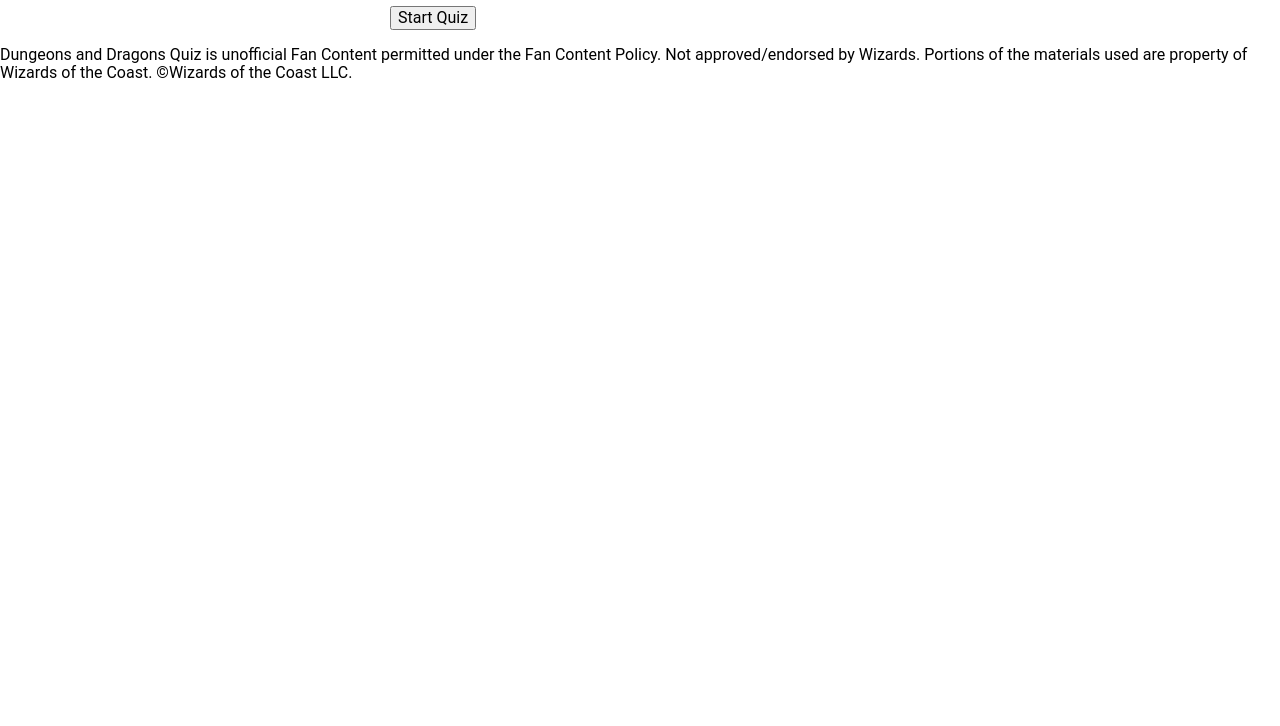
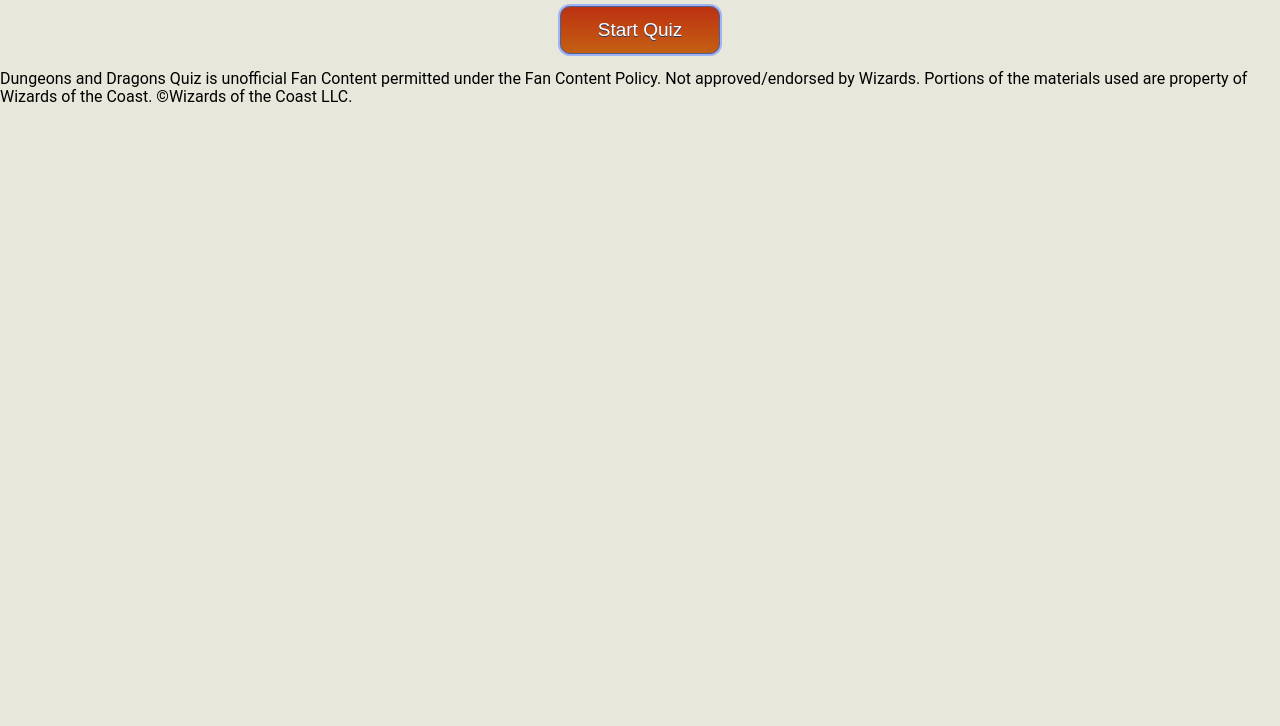
Before and after one commit to thinkful-ei-leopard/Keir_Ron_Quiz_App, a plain HTML site: page index.html in a window 1280 px wide. Shown: the part 74-800 px from the top of the page. Drawn offline with nearby package versions, Linux system fonts and the light colour scheme.

Commit message:
added basic styling, added background color and styles to the buttons

```diff
--- a/app.css
+++ b/app.css
@@ -13,7 +13,38 @@
 
 body {
     font-family: 'Roboto', sans-serif;
+    background-color: #e7e7db;
 }
+
+button {
+    margin: 0 auto;
+}
+
+/* Custom button styling */
+.buttonStyle {
+	box-shadow: 0px 0px 0px 2px #9fb4f2;
+	background:linear-gradient(to bottom, #bd3311 5%, #c46013 100%);
+	background-color:#bd3311;
+	border-radius:10px;
+	border:1px solid #4e6096;
+	display:inline-block;
+	cursor:pointer;
+	color:#ffffff;
+	font-family:Arial;
+	font-size:19px;
+	padding:12px 37px;
+	text-decoration:none;
+	text-shadow:0px 1px 0px #283966;
+}
+.buttonStyle:hover {
+	background:linear-gradient(to bottom, #c46013 5%, #bd3311 100%);
+	background-color:#c46013;
+}
+.buttonStyle:active {
+	position:relative;
+	top:1px;
+}
+
 
 .container {
     max-width: 500px;
--- a/app.js
+++ b/app.js
@@ -157,7 +157,7 @@
   return `
         <div class="container">
         <form>
-            <button type="submit" id="start-quiz-button">Start Quiz</button>
+            <button class="buttonStyle" type="submit" id="start-quiz-button">Start Quiz</button>
         </form>
         </div>
     `;
@@ -190,7 +190,7 @@
             <label for="answer-4">${answersArray.answers[3]}</label>
         </div>
 
-        <button type="submit" id="submit-quiz-button">Submit</button>
+        <button class="buttonStyle" type="submit" id="submit-quiz-button">Submit</button>
     </fieldset>
     <img src="${STORE.images[STORE.questionNumber].imageSrc}" alt="${STORE.images[STORE.questionNumber].imageAlt}">
     </form>
@@ -213,7 +213,7 @@
   </section>
 
   <form>
-      <button type="submit" id="next-question-button">Next Question<button>
+      <button class="buttonStyle" type="submit" id="next-question-button">Next Question<button>
   </form>
   </div>`;
 }
@@ -232,7 +232,7 @@
   </section>
 
   <form>
-      <button type="submit" id="next-question-button">Next Question<button>
+      <button class="buttonStyle" type="submit" id="next-question-button">Next Question<button>
   </form>
   </div> `;
 }
@@ -248,7 +248,7 @@
       <p>Wrong: ${STORE.questionNumber - STORE.score}</p>
     </section>
     <form>
-      <button type="submit" id="new-game-button">Retake Quiz<button>
+      <button class="buttonStyle" type="submit" id="new-game-button">Retake Quiz<button>
     </form>
     </div>`;
 }
```
